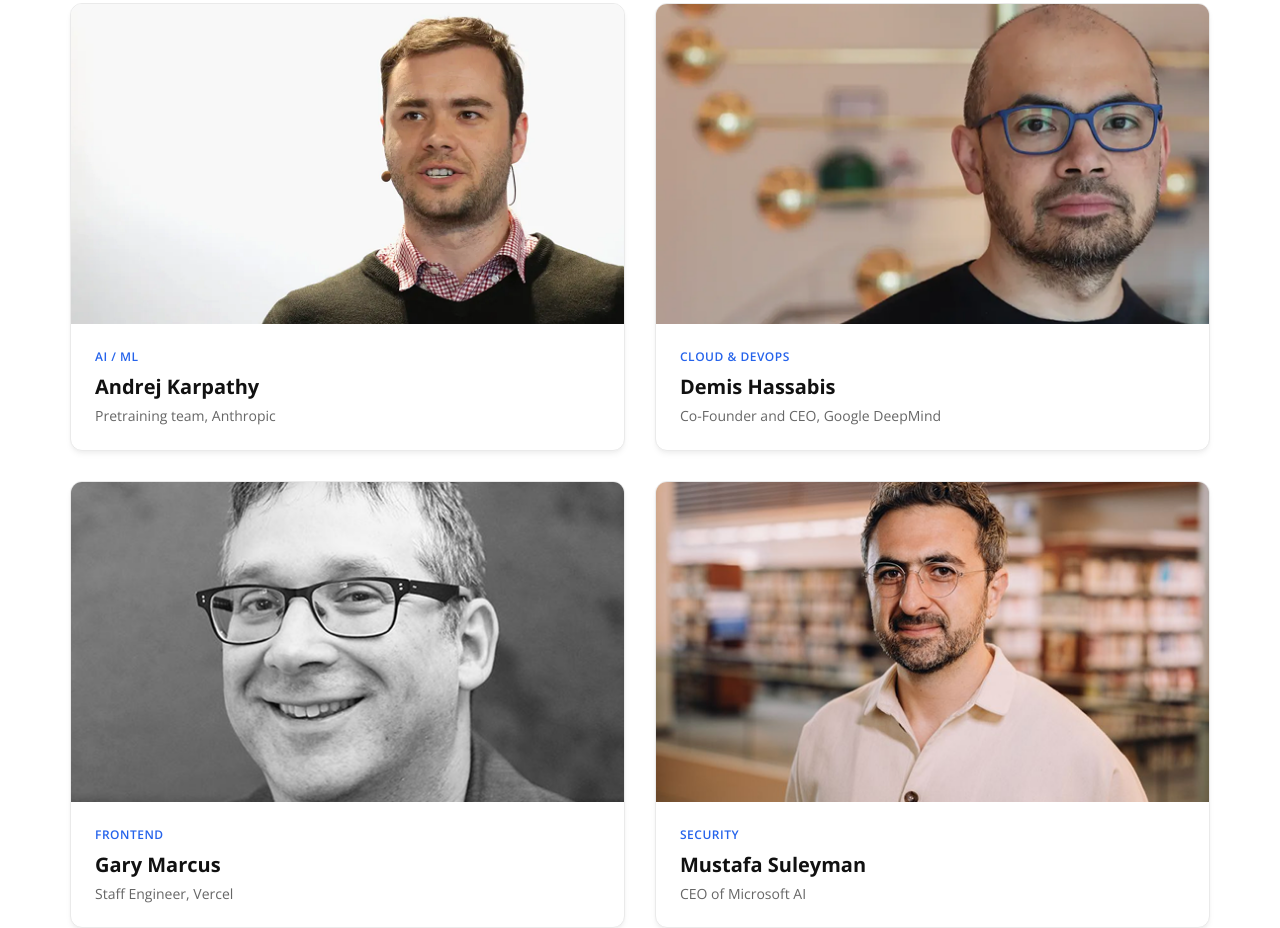
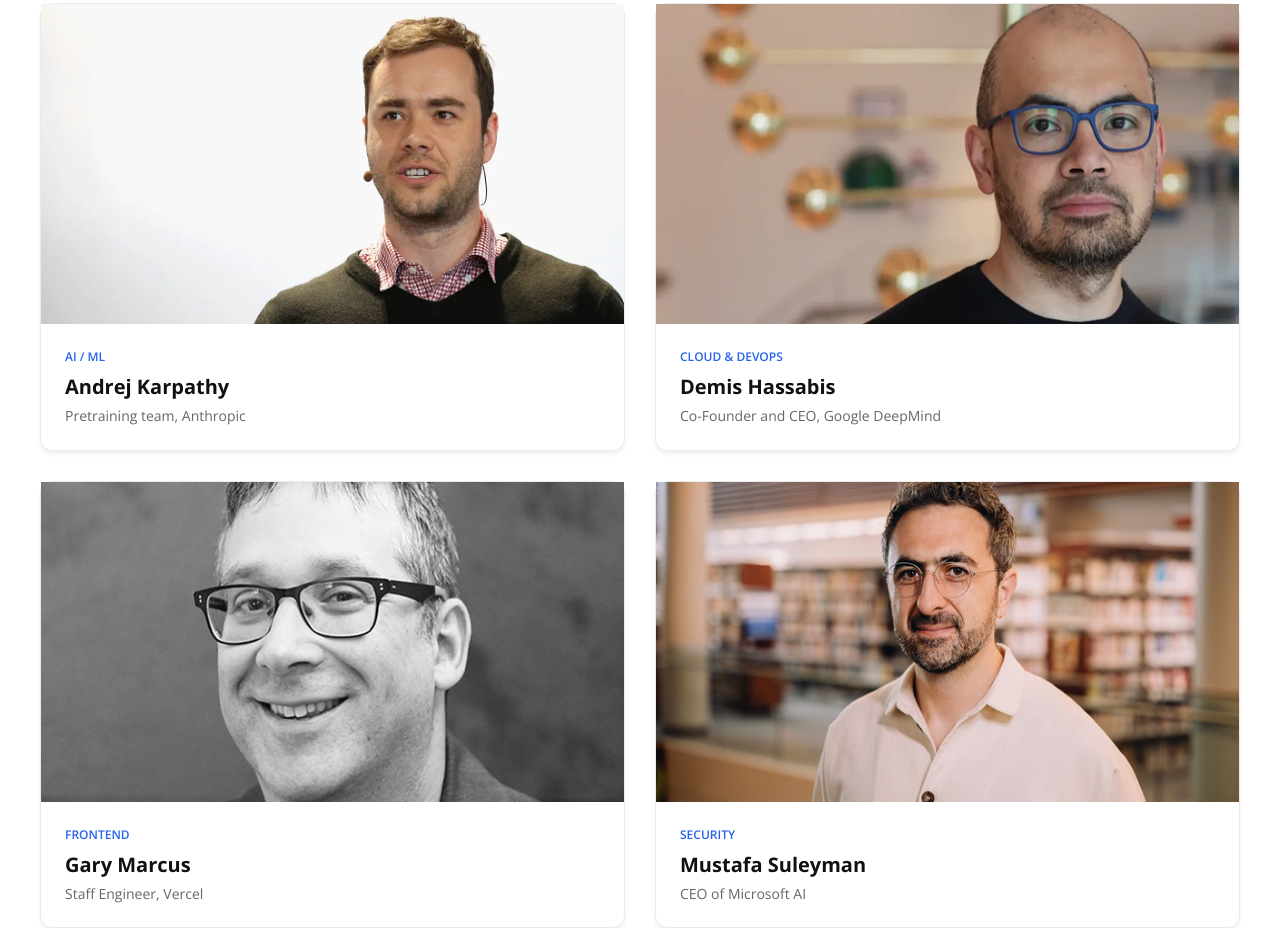
Before and after one commit to junayedcode/Assignment-1, a plain HTML site: page index.html in a window 1280 px wide. Shown: the part 944-1872 px from the top of the page. Drawn offline with nearby package versions, Linux system fonts and the light colour scheme.

Commit message:
fast cng

```diff
--- a/index.html
+++ b/index.html
@@ -51,8 +51,8 @@
                 </div>
                 <div class="card-content">
                     <span class="category">AI / ML</span>
-                    <h3 class="name">Andrej Karpathy</h3>
-                    <p class="designation">Pretraining team, Anthropic</p>
+                    <h3>Andrej Karpathy</h3>
+                    <p>Pretraining team, Anthropic</p>
                 </div>
             </div>
 
@@ -63,8 +63,8 @@
                 </div>
                 <div class="card-content">
                     <span class="category">Cloud & DevOps</span>
-                    <h3 class="name">Demis Hassabis</h3>
-                    <p class="designation">Co-Founder and CEO, Google DeepMind</p>
+                    <h3>Demis Hassabis</h3>
+                    <p>Co-Founder and CEO, Google DeepMind</p>
                 </div>
             </div>
 
@@ -75,8 +75,8 @@
                 </div>
                 <div class="card-content">
                     <span class="category">Frontend</span>
-                    <h3 class="name">Gary Marcus</h3>
-                    <p class="designation">Staff Engineer, Vercel</p>
+                    <h3>Gary Marcus</h3>
+                    <p>Staff Engineer, Vercel</p>
                 </div>
             </div>
 
@@ -87,8 +87,8 @@
                 </div>
                 <div class="card-content">
                     <span class="category">Security</span>
-                    <h3 class="name">Mustafa Suleyman</h3>
-                    <p class="designation">CEO of Microsoft AI</p>
+                    <h3>Mustafa Suleyman</h3>
+                    <p>CEO of Microsoft AI</p>
                 </div>
             </div>
 
--- a/style.css
+++ b/style.css
@@ -74,7 +74,7 @@ header{
 
 
 .speakers-section {
-    max-width: 1140px;
+    max-width: 1200px;
     width: 100%;
     margin: 0 auto;
     padding-top: 70px;
@@ -85,7 +85,6 @@ header{
     font-size: 2.25rem;
     font-weight: 700;
     margin-bottom: 40px;
-    letter-spacing: -0.5px;
 }
 
 
@@ -100,21 +99,17 @@ header{
     background: #ffffff;
     border: 1px solid #eaeaea;
     border-radius: 12px;
-    overflow: hidden;
     box-shadow: 0 4px 6px -1px rgba(0, 0, 0, 0.05), 0 2px 4px -1px rgba(0, 0, 0, 0.03);
 
 }
 .image-wrapper {
     width: 100%;
     height: 320px;
-    overflow: hidden;
 }
 
 .image-wrapper img {
     width: 100%;
     height: 100%;
-    object-fit: cover;
-    object-position: center;
 }
 
 
@@ -129,17 +124,16 @@ header{
     font-weight: 600;
     color: #2563eb;
     margin-bottom: 8px;
-    letter-spacing: 0.5px;
 }
 
-.name {
+.speaker-card h3 {
     font-size: 1.25rem;
     font-weight: 700;
     color: #111111;
     margin-bottom: 6px;
 }
 
-.designation {
+.speaker-card p {
     font-size: 0.875rem;
     color: #666666;
     line-height: 1.4;
```
